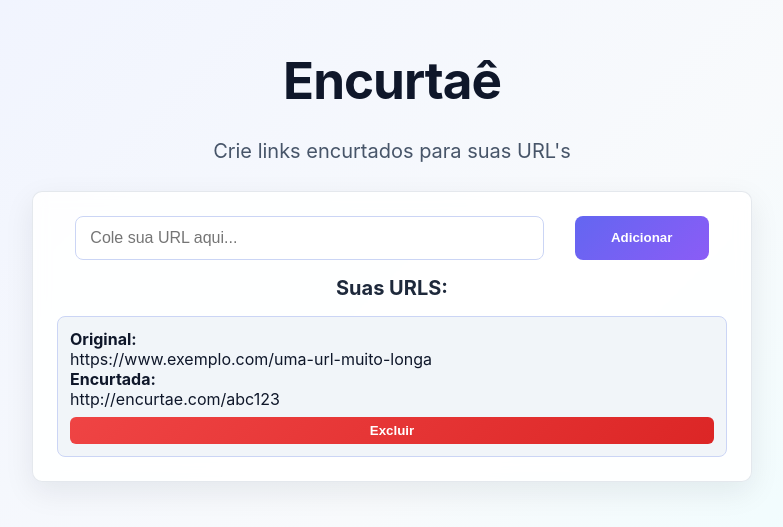
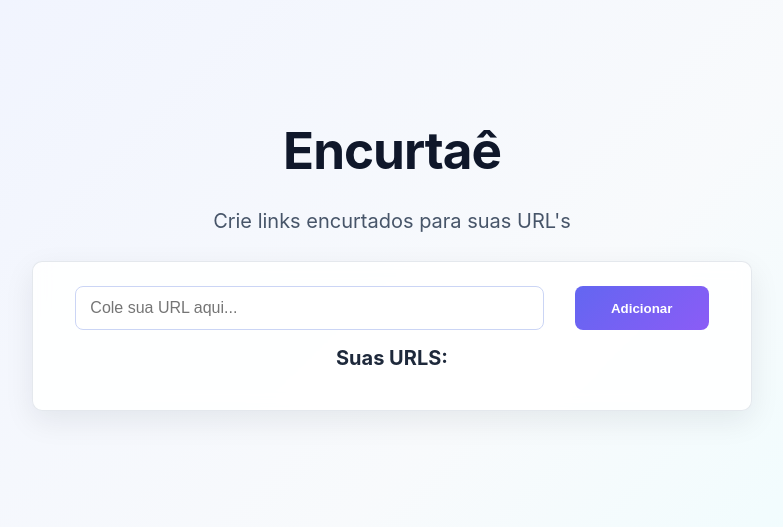
Before and after one commit to Evy8882/encurtae, a React (Vite) app in the folder frontend/: page / in a window 1280 px wide. Shown: the part 135-662 px from the top of the page, without its empty margins (248-1031 px from the left). Built offline with nearby package versions, Linux system fonts and the light colour scheme.

Commit message:
Remove URL inicial e adiciona salvamento no localstorage

```diff
--- a/frontend/src/App.tsx
+++ b/frontend/src/App.tsx
@@ -1,4 +1,4 @@
-import { useState } from "react";
+import { useState, useEffect } from "react";
 import "./App.css";
 
 interface UrlItem {
@@ -9,13 +9,14 @@ interface UrlItem {
 
 function App() {
   const [urlInput, setUrlInput] = useState("");
-  const [urls, setUrls] = useState<UrlItem[]>([
-    {
-      id: "1",
-      originalUrl: "https://www.exemplo.com/uma-url-muito-longa",
-      shortUrl: "http://encurtae.com/abc123",
-    },
-  ]);
+  const [urls, setUrls] = useState<UrlItem[]>([]);
+
+  useEffect(() => {
+    const storedUrls = localStorage.getItem("urls");
+    if (storedUrls) {
+      setUrls(JSON.parse(storedUrls));
+    }
+  }, []);
 
   async function handleAddUrl() {
     if (!urlInput.trim()) return;
@@ -44,6 +45,7 @@ function App() {
         };
 
         setUrls((prev) => [...prev, newUrl]);
+        localStorage.setItem("urls", JSON.stringify([...urls, newUrl]));
         setUrlInput("");
       })
       .catch((error) => {
```
